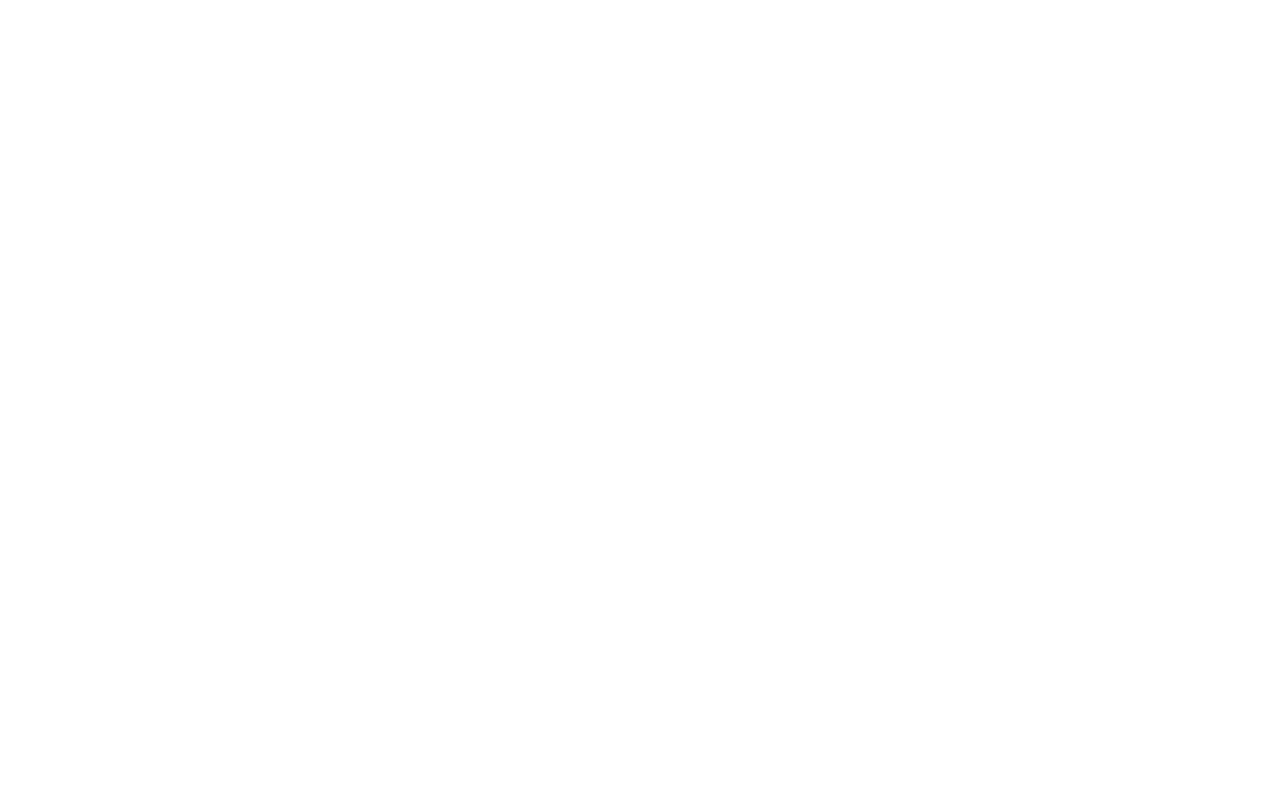
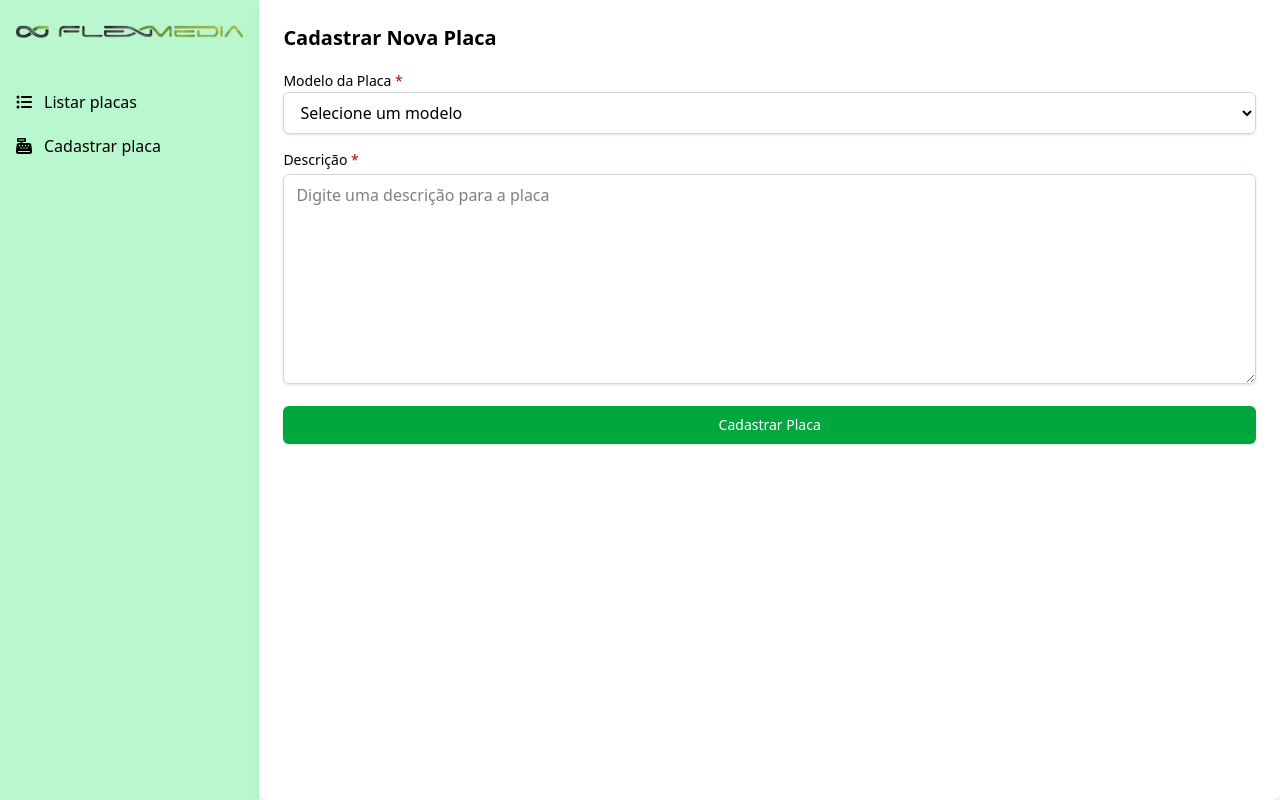
Before and after one commit to Berla1/flexmedia-teste, a React (Vite) app in the folder frontend/: page /cadastrar-placas in a window 1280 px wide. Before the commit this address had no page. Built offline with nearby package versions, Linux system fonts and the light colour scheme.

Commit message:
feat: cadastro de boards e card de boards

```diff
--- a/frontend/package.json
+++ b/frontend/package.json
@@ -11,6 +11,7 @@
   },
   "dependencies": {
     "@tailwindcss/vite": "^4.0.17",
+    "axios": "^1.8.4",
     "react": "^19.0.0",
     "react-dom": "^19.0.0",
     "react-icons": "^5.5.0",
--- a/frontend/src/App.jsx
+++ b/frontend/src/App.jsx
@@ -1,3 +1,4 @@
+import CadastrarPlacas from "./pages/CadastrarPlacas"
 import ListarPlacas from "./pages/ListarPlacas"
 import { BrowserRouter, Route, Routes } from 'react-router'
 
@@ -8,6 +9,7 @@
     <BrowserRouter>
       <Routes>
         <Route path="/" element={<ListarPlacas />}></Route>
+        <Route path="/cadastrar-placas" element={<CadastrarPlacas />}></Route>
       </Routes>
     </BrowserRouter>
 
--- a/frontend/src/components/CardPlaca/index.jsx
+++ b/frontend/src/components/CardPlaca/index.jsx
@@ -1,20 +1,42 @@
+import { useState } from "react";
+import { FaWindowClose } from "react-icons/fa";
+
 const CardPlaca = () => {
+  const [hovered, setHovered] = useState(false);
+
   return (
     <>
-            <div className="flex flex-col p-6 w-1/2 shadow-lg ">
-                <h1 className="text-4xl font-normal">Nome da placa</h1>
+      <div
+        className="relative flex flex-col p-6 shadow-lg bg-amber-50 h-fit rounded-2xl w-3/4 m-10"
+        onMouseEnter={() => setHovered(true)}
+        onMouseLeave={() => setHovered(false)}
+      >
+        <h1 className="text-3xl font-normal">Nome da placa</h1>
         <p className="font-bold">ID: 981623981DK98123k</p>
         <p className="text-xs">Data de criação: 20-01-2020</p>
-                <p className="mt-3">Lorem ipsum dolor sit amet consectetur adipisicing elit. Quibusdam, similique. Accusantium accusamus necessitatibus illum! Debitis earum nulla repellat, quas nobis voluptate magnam laudantium cupiditate ratione praesentium sequi odio, sed hic.</p>
-                <h2 className="mt-3">Componentes associados: </h2>
+        <p className="mt-3">
+          Lorem ipsum dolor sit amet consectetur adipisicing elit. Quibusdam,
+          similique. Accusantium accusamus necessitatibus illum! Debitis earum
+          nulla repellat, quas nobis voluptate magnam laudantium cupiditate
+          ratione praesentium sequi odio, sed hic.
+        </p>
+        <h2 className="font-medium mt-3">Componentes associados: </h2>
         <ul>
           <li>NanoBoard X1</li>
           <li>IoT Core V3</li>
           <li>FlexControl 2000</li>
         </ul>
+        {hovered && (
+          <butto className="absolute top-2 right-3 transition-all duration-300 cursor-pointer">
+            <FaWindowClose
+              size={25}
+              className="text-red-500 hover:text-red-700"
+            />
+          </butto>
+        )}
       </div>
     </>
   );
-}
+};
 
 export default CardPlaca;
--- /dev/null
+++ b/frontend/src/components/FormCadastroPlaca/index.jsx
@@ -0,0 +1,120 @@
+import { useState } from 'react';
+import axios from 'axios';
+
+const BoardForm = ({ onBoardAdded }) => {
+  const [board, setBoard] = useState({
+    name: '',
+    description: ''
+  });
+  const [isSubmitting, setIsSubmitting] = useState(false);
+  const [error, setError] = useState('');
+
+  // Opções das placas
+  const boardOptions = [
+    'NanoBoard X1',
+    'FlexControl 2000',
+    'IoT Core V3',
+    'SmartShield Alpha',
+    'MegaCircuit Z',
+    'PowerNode X',
+    'SensorLink Pro',
+    'AutoTech Board',
+    'EdgeCompute Y',
+    'EmbeddedX'
+  ];
+
+  const handleSubmit = async (e) => {
+    e.preventDefault();
+
+    if (!board.name) {
+      setError('Selecione o modelo da placa');
+      return;
+    }
+
+    setIsSubmitting(true);
+    setError('');
+
+    try {
+      await axios.post('http://localhost:5000/api/boards', board);
+      setBoard({ name: '', description: '' });
+      if (onBoardAdded) onBoardAdded();
+    } catch (err) {
+      setError(err.response?.data?.error || 'Erro ao cadastrar placa');
+      console.error('Erro:', err);
+    } finally {
+      setIsSubmitting(false);
+    }
+  };
+
+  const handleChange = (e) => {
+    const { name, value } = e.target;
+    setBoard(prev => ({ ...prev, [name]: value }));
+  };
+
+  return (
+    <div className="w-full p-6 rounded-lg shadow-md">
+      <h2 className="text-xl font-semibold mb-4">Cadastrar Nova Placa</h2>
+
+      {error && (
+        <div className="mb-4 p-3 bg-red-100 text-red-700 rounded-lg">
+          {error}
+        </div>
+      )}
+
+      <form onSubmit={handleSubmit}>
+        <div className="mb-4">
+          <label className="text-sm font-medium mb-1">
+            Modelo da Placa <span className='text-red-700'>*</span>
+          </label>
+          <select
+            name="name"
+            value={board.name}
+            onChange={handleChange}
+            className="w-full px-3 py-2 border border-gray-300 rounded-md shadow-sm focus:outiline-none focus:ring-2 focus:ring-gray-700 focus:border-gray-700"
+            required
+          >
+            <option value="">Selecione um modelo</option>
+            {boardOptions.map((model) => (
+              <option key={model} value={model}>
+                {model}
+              </option>
+            ))}
+          </select>
+        </div>
+
+        <div className="mb-4">
+          <label className="block text-sm font-medium mb-1">
+            Descrição <span className='text-red-700'>*</span>
+          </label>
+          <textarea
+            name="description"
+            value={board.description}
+            onChange={handleChange}
+            rows="8"
+            className="w-full px-3 py-2 border border-gray-300 rounded-md shadow-sm focus:outline-none focus:ring-1 focus:ring-gray-700 focus:border-gray-700"
+            placeholder="Digite uma descrição para a placa"
+            required
+          />
+        </div>
+
+        <button
+          type="submit"
+          disabled={isSubmitting}
+          className={`w-full py-2 px-4 border border-transparent rounded-md shadow-sm text-sm font-medium text-white ${isSubmitting ? 'bg-gray-400' : 'bg-green-600 hover:bg-green-700'} focus:ring-green-500`}
+        >
+          {isSubmitting ? (
+            <>
+              <svg className="animate-spin -ml-1 mr-2 h-4 w-4 text-white inline" xmlns="http://www.w3.org/2000/svg" fill="none" viewBox="0 0 24 24">
+                <circle className="opacity-25" cx="12" cy="12" r="10" stroke="currentColor" strokeWidth="4"></circle>
+                <path className="opacity-75" fill="currentColor" d="M4 12a8 8 0 018-8V0C5.373 0 0 5.373 0 12h4zm2 5.291A7.962 7.962 0 014 12H0c0 3.042 1.135 5.824 3 7.938l3-2.647z"></path>
+              </svg>
+              Cadastrando...
+            </>
+          ) : 'Cadastrar Placa'}
+        </button>
+      </form>
+    </div>
+  );
+};
+
+export default BoardForm;
--- a/frontend/src/components/SideBar/index.jsx
+++ b/frontend/src/components/SideBar/index.jsx
@@ -1,26 +1,34 @@
-import Logo from '../../assets/flexmedia-logo.png'
+import Logo from "../../assets/flexmedia-logo.png";
 import { FaListUl } from "react-icons/fa6";
 import { FaCashRegister } from "react-icons/fa6";
-import { Link } from 'react-router';
-
+import { Link } from "react-router";
 
 const SideBar = () => {
   return (
     <>
-            <aside className="flex flex-col h-screen w-60 bg-green-200 p-4">
+      <aside className="flex flex-col h-screen w-80 bg-green-200 p-4">
         <div>
           <img src={Logo} alt="Logo flexmedia" />
         </div>
 
-                <div className='mt-10'>
-                    <ul className='flex flex-col gap-5'>
-                        <Link to={"/"}><li className='flex items-center gap-3 cursor-pointer'><FaListUl /> Listar placas</li></Link>
-                        <Link to={"/cadastrar-placas"}><li className='flex items-center gap-3 cursor-pointer'><FaCashRegister />Cadastrar placa</li></Link>
+        <div className="mt-10">
+          <ul className="flex flex-col gap-5">
+            <Link to={"/"}>
+              <li className="flex items-center gap-3 cursor-pointer">
+                <FaListUl /> Listar placas
+              </li>
+            </Link>
+            <Link to={"/cadastrar-placas"}>
+              <li className="flex items-center gap-3 cursor-pointer">
+                <FaCashRegister />
+                Cadastrar placa
+              </li>
+            </Link>
           </ul>
         </div>
       </aside>
     </>
   );
-}
+};
 
 export default SideBar;
--- /dev/null
+++ b/frontend/src/pages/CadastrarPlacas/index.jsx
@@ -0,0 +1,24 @@
+import SideBar from "../../components/SideBar";
+import FormCadastroPlaca from "../../components/FormCadastroPlaca";
+import { useState } from "react";
+
+const CadastrarPlacas = () => {
+
+  // eslint-disable-next-line no-unused-vars
+  const [refreshList, setRefreshList] = useState(false);
+
+  const handleBoardAdded = () => {
+    setRefreshList(prev => !prev);
+  };
+
+  return (
+    <>
+      <main className="flex">
+        <SideBar />
+        <FormCadastroPlaca onBoardAdded={handleBoardAdded}/>
+      </main>
+    </>
+  );
+};
+
+export default CadastrarPlacas;
--- a/frontend/src/pages/ListarPlacas/index.jsx
+++ b/frontend/src/pages/ListarPlacas/index.jsx
@@ -6,10 +6,13 @@
     <>
       <main className="flex">
         <SideBar />
+        <div className="flex flex-col">
+            <h1 className="text-4xl font-normal mt-10 ml-10">Placas cadastradas</h1>
         <CardPlaca />
+        </div>
       </main>
     </>
   );
-}
+};
 
 export default ListarPlacas;
```
Also changed, not shown: 1 other file (tests, documents, lock files or other folders). Lines whose indentation alone changed are shown as unchanged.
